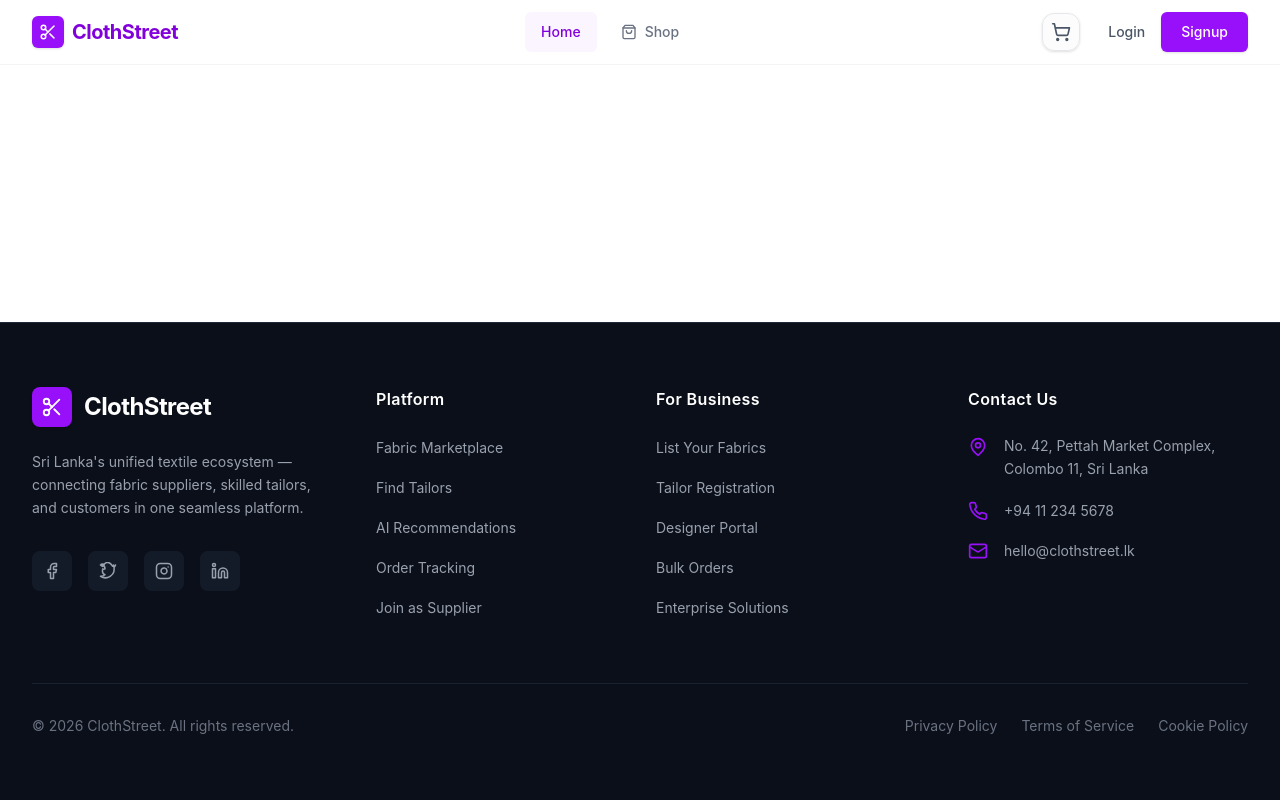
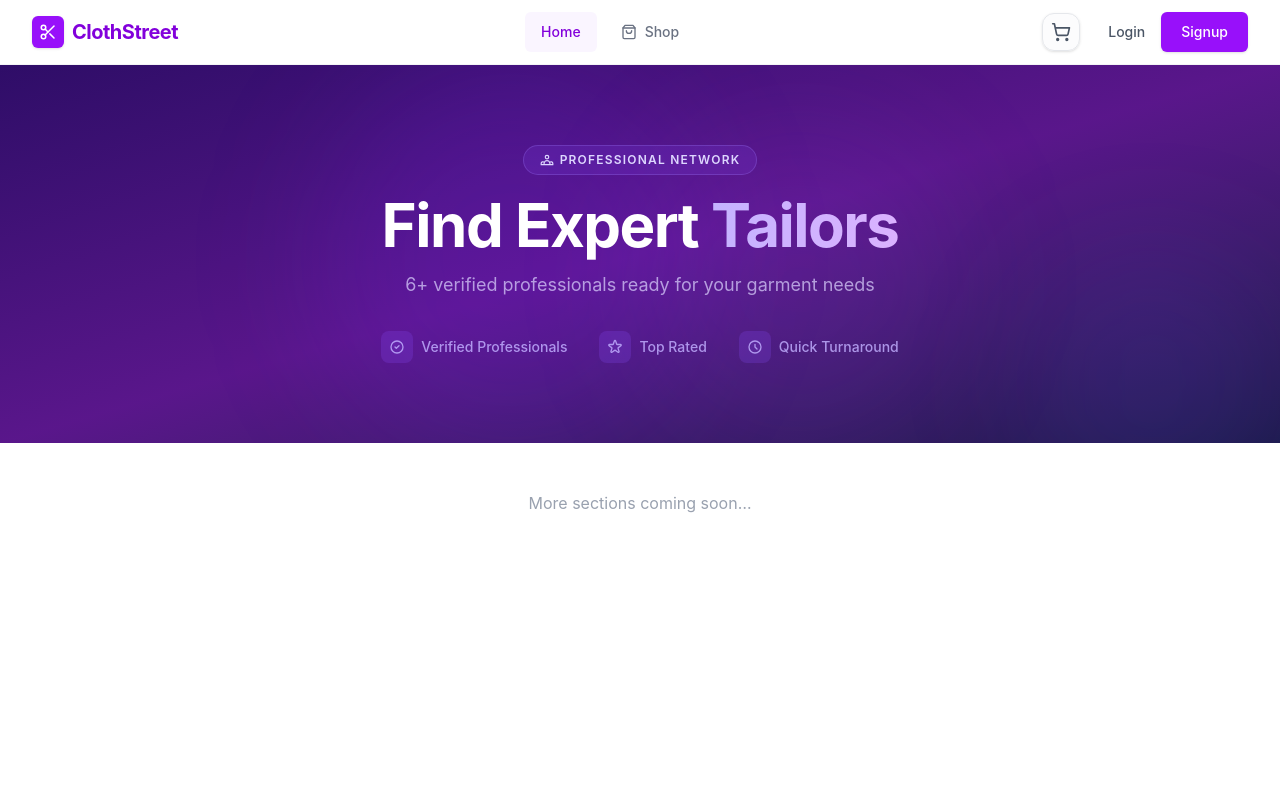
Before and after one commit to ImedhaJayawardhana/ClothStreetSL, a React app in the folder frontend/: page /tailors in a window 1280 px wide. Shown: the top 800 px of the page. Built offline with nearby package versions, Linux system fonts and the light colour scheme; no server answers; the HTML template or start-up script is replaced by a standard one.

Commit message:
ImplementingH Hero Banner

```diff
--- a/frontend/src/App.jsx
+++ b/frontend/src/App.jsx
@@ -3,6 +3,7 @@ import { useAuth } from "./context/AuthContext";
 import Home from "./pages/Home";
 import Login from "./pages/Login";
 import Register from "./pages/Register";
+import BrowseTailors from "./pages/BrowseTailors";
 import Navbar from "./components/common/Navbar";
 import Footer from "./components/common/Footer";
 
@@ -20,6 +21,7 @@ export default function App() {
           <Route path="/" element={<Home />} />
           <Route path="/login" element={<Login />} />
           <Route path="/register" element={<Register />} />
+          <Route path="/tailors" element={<BrowseTailors />} />
         </Routes>
       </main>
       <Footer />
--- /dev/null
+++ b/frontend/src/pages/BrowseTailors.jsx
@@ -0,0 +1,72 @@
+import React from 'react';
+
+export default function BrowseTailors() {
+    return (
+        <div className="min-h-screen bg-white">
+
+            {/* ───────────── HERO BANNER ───────────── */}
+            <section className="relative overflow-hidden bg-gradient-to-br from-violet-950 via-purple-900 to-indigo-950 py-20 px-4">
+                {/* Decorative blurred orbs */}
+                <div className="absolute top-0 left-1/4 w-96 h-96 bg-violet-600/15 rounded-full blur-3xl pointer-events-none" />
+                <div className="absolute bottom-0 right-1/4 w-80 h-80 bg-purple-500/10 rounded-full blur-3xl pointer-events-none" />
+                <div className="absolute top-1/2 right-0 w-64 h-64 bg-indigo-500/10 rounded-full blur-3xl pointer-events-none" />
+
+                <div className="max-w-7xl mx-auto text-center relative z-10">
+                    {/* Label pill */}
+                    <span className="inline-flex items-center gap-1.5 text-xs font-semibold tracking-widest text-violet-200 uppercase bg-violet-500/15 border border-violet-400/25 rounded-full px-4 py-1.5 mb-5">
+                        <svg className="w-3.5 h-3.5" fill="none" stroke="currentColor" viewBox="0 0 24 24">
+                            <path strokeLinecap="round" strokeLinejoin="round" strokeWidth={2} d="M17 20h5v-2a3 3 0 00-5.356-1.857M17 20H7m10 0v-2c0-.656-.126-1.283-.356-1.857M7 20H2v-2a3 3 0 015.356-1.857M7 20v-2c0-.656.126-1.283.356-1.857m0 0a5.002 5.002 0 019.288 0M15 7a3 3 0 11-6 0 3 3 0 016 0z" />
+                        </svg>
+                        Professional Network
+                    </span>
+
+                    {/* Heading */}
+                    <h1 className="text-4xl sm:text-5xl lg:text-6xl font-bold text-white tracking-tight mb-4">
+                        Find Expert{' '}
+                        <span className="bg-gradient-to-r from-violet-300 to-purple-300 bg-clip-text text-transparent">
+                            Tailors
+                        </span>
+                    </h1>
+
+                    {/* Subtitle */}
+                    <p className="text-lg text-violet-200/70 max-w-xl mx-auto">
+                        6+ verified professionals ready for your garment needs
+                    </p>
+
+                    {/* Stats row */}
+                    <div className="flex items-center justify-center gap-8 mt-8">
+                        <div className="flex items-center gap-2 text-violet-300/80">
+                            <div className="w-8 h-8 bg-violet-500/20 rounded-lg flex items-center justify-center">
+                                <svg className="w-4 h-4" fill="none" stroke="currentColor" viewBox="0 0 24 24">
+                                    <path strokeLinecap="round" strokeLinejoin="round" strokeWidth={2} d="M9 12l2 2 4-4m6 2a9 9 0 11-18 0 9 9 0 0118 0z" />
+                                </svg>
+                            </div>
+                            <span className="text-sm font-medium">Verified Professionals</span>
+                        </div>
+                        <div className="hidden sm:flex items-center gap-2 text-violet-300/80">
+                            <div className="w-8 h-8 bg-violet-500/20 rounded-lg flex items-center justify-center">
+                                <svg className="w-4 h-4" fill="none" stroke="currentColor" viewBox="0 0 24 24">
+                                    <path strokeLinecap="round" strokeLinejoin="round" strokeWidth={2} d="M11.049 2.927c.3-.921 1.603-.921 1.902 0l1.519 4.674a1 1 0 00.95.69h4.915c.969 0 1.371 1.24.588 1.81l-3.976 2.888a1 1 0 00-.363 1.118l1.518 4.674c.3.922-.755 1.688-1.538 1.118l-3.976-2.888a1 1 0 00-1.176 0l-3.976 2.888c-.783.57-1.838-.197-1.538-1.118l1.518-4.674a1 1 0 00-.363-1.118l-3.976-2.888c-.784-.57-.38-1.81.588-1.81h4.914a1 1 0 00.951-.69l1.519-4.674z" />
+                                </svg>
+                            </div>
+                            <span className="text-sm font-medium">Top Rated</span>
+                        </div>
+                        <div className="hidden sm:flex items-center gap-2 text-violet-300/80">
+                            <div className="w-8 h-8 bg-violet-500/20 rounded-lg flex items-center justify-center">
+                                <svg className="w-4 h-4" fill="none" stroke="currentColor" viewBox="0 0 24 24">
+                                    <path strokeLinecap="round" strokeLinejoin="round" strokeWidth={2} d="M12 8v4l3 3m6-3a9 9 0 11-18 0 9 9 0 0118 0z" />
+                                </svg>
+                            </div>
+                            <span className="text-sm font-medium">Quick Turnaround</span>
+                        </div>
+                    </div>
+                </div>
+            </section>
+
+            {/* Content will be added in subsequent sections */}
+            <div className="max-w-7xl mx-auto px-4 sm:px-6 lg:px-8 py-12">
+                <p className="text-gray-400 text-center">More sections coming soon…</p>
+            </div>
+        </div>
+    );
+}
```
